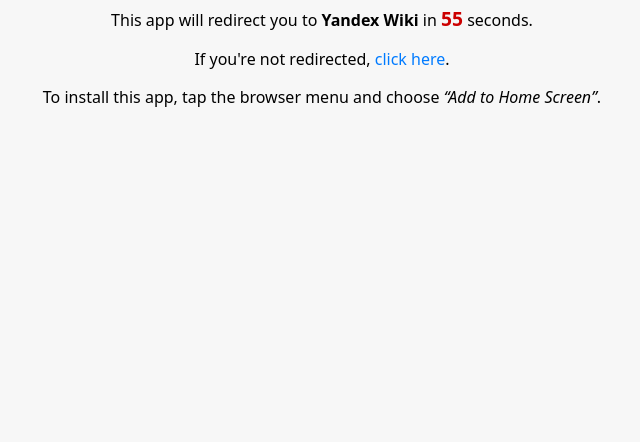
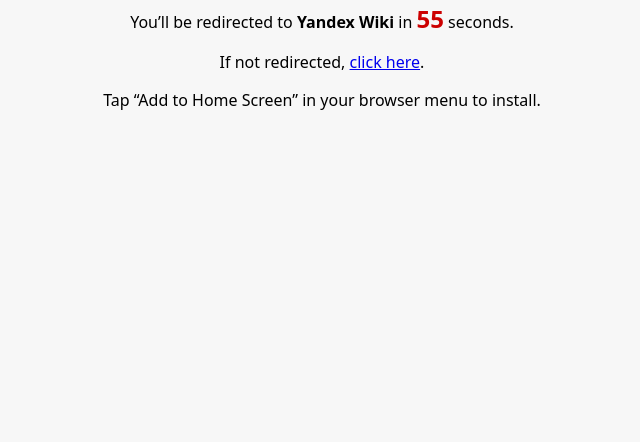
Before and after one commit to Discord-Account-Support-Corp/DASC-Yandex-Wiki, a plain HTML site: page index.html in a window 1280 px wide. Shown: the part 398-840 px from the top of the page, without its empty margins (318-958 px from the left). Drawn offline with Linux system fonts and the light colour scheme.

Commit message:
Update index.html

```diff
--- a/index.html
+++ b/index.html
@@ -18,43 +18,39 @@
       margin: 0;
       padding: 20px;
     }
-    a {
-      color: #007bff;
-      text-decoration: none;
-    }
-    a:hover {
-      text-decoration: underline;
-    }
     #timer {
       font-weight: bold;
-      font-size: 1.2em;
-      color: #cc0000;
+      font-size: 1.5em;
+      color: #c00;
     }
   </style>
 </head>
 <body>
   <div>
     <h1>📘 Yandex Wiki PWA</h1>
-    <p>This app will redirect you to <strong>Yandex Wiki</strong> in <span id="timer">60</span> seconds.</p>
-    <p>If you're not redirected, <a href="https://wiki.yandex.com" target="_blank">click here</a>.</p>
-    <p>To install this app, tap the browser menu and choose <em>“Add to Home Screen”</em>.</p>
+    <p>You’ll be redirected to <strong>Yandex Wiki</strong> in <span id="timer">60</span> seconds.</p>
+    <p>If not redirected, <a href="https://wiki.yandex.com" target="_blank">click here</a>.</p>
+    <p>Tap “Add to Home Screen” in your browser menu to install.</p>
   </div>
 
   <script>
-    window.onload = function () {
-      const timerSpan = document.getElementById('timer');
+    document.addEventListener("DOMContentLoaded", function () {
       let timeLeft = 60;
+      const timer = document.getElementById("timer");
 
-      const countdown = setInterval(() => {
+      const interval = setInterval(() => {
         timeLeft--;
-        timerSpan.textContent = timeLeft;
+        timer.textContent = timeLeft;
 
         if (timeLeft <= 0) {
-          clearInterval(countdown);
-          window.location.href = "https://wiki.yandex.com";
+          clearInterval(interval);
+          // Delay redirect inside setTimeout to ensure it's controlled
+          setTimeout(() => {
+            window.location.href = "https://wiki.yandex.com";
+          }, 200); // slight buffer to ensure everything displays first
         }
       }, 1000);
-    };
+    });
   </script>
 </body>
 </html>
```
